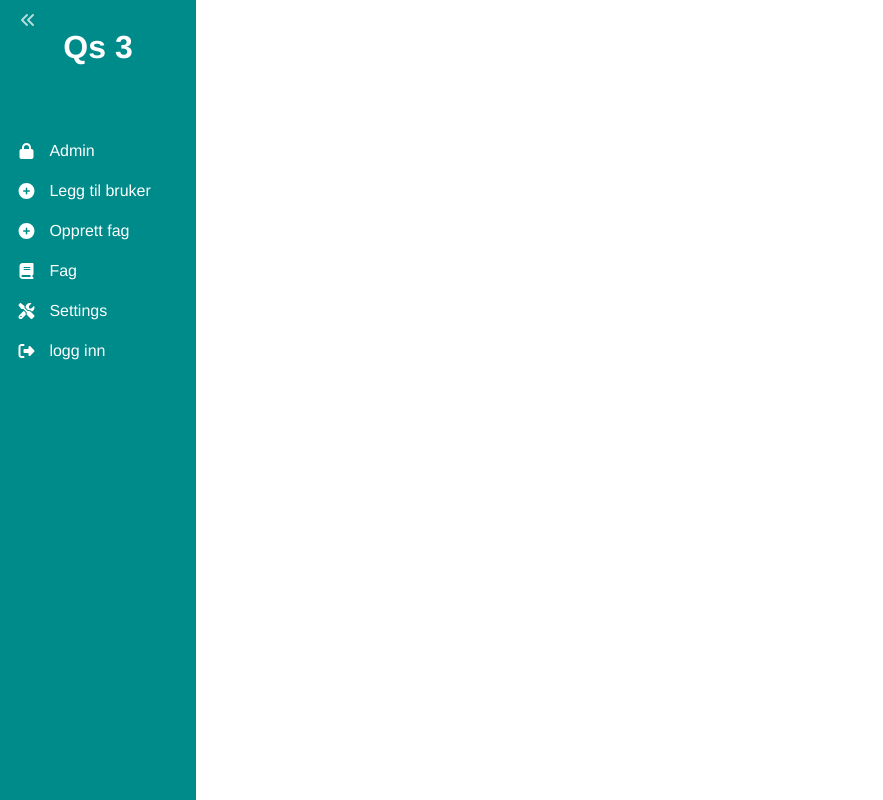
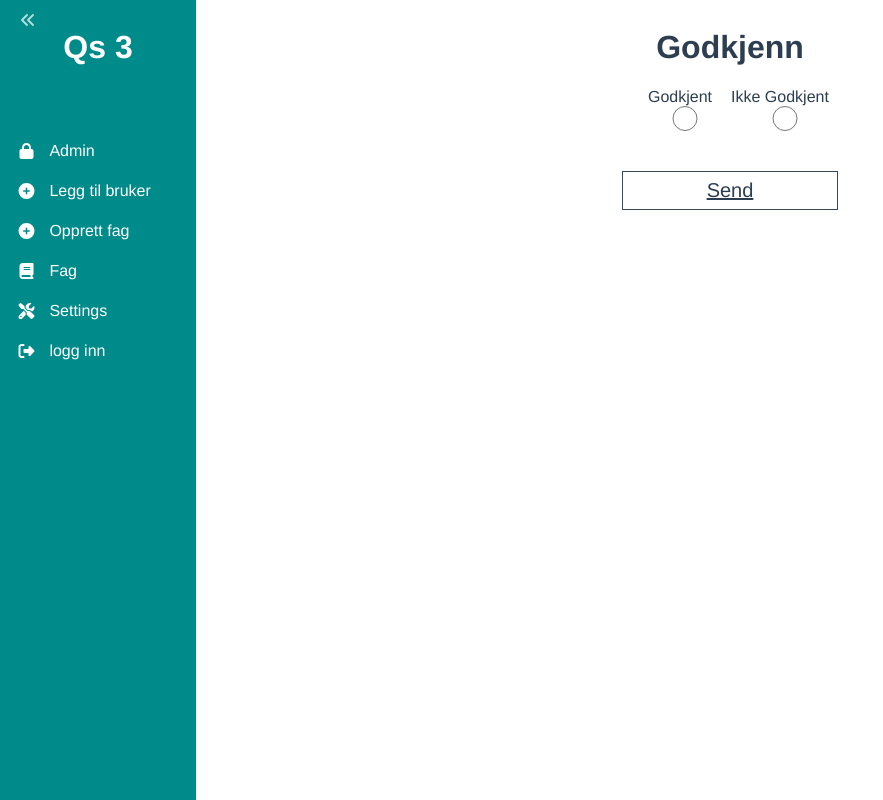
Before and after one commit to Sindreglo/Full-stack-prosjekt, a Vue app in the folder frontend/: page /ApprovalView in a window 1280 px wide. Shown: the whole page, without its empty margins (0-883 px from the left). Built offline with nearby package versions, Linux system fonts and the light colour scheme; what vue-csv-import would draw is missing.

Commit message:
ApprovalView

```diff
--- a/frontend/src/components/boxes/Queue_box.vue
+++ b/frontend/src/components/boxes/Queue_box.vue
@@ -1,9 +1,14 @@
 <template>
-  <div class="queue-card">
-    <h2>{{ user.username }} - {{ user.Time }}</h2>
-    <p>{{ user.exercise }} {{ user.type }}</p>
-    <p>{{ user.place }}</p>
-  </div>
+  <router-link
+    class="subject-link"
+    :to="{ name: 'ApprovalView', params: { studentName: user.username } }"
+  >
+    <div class="queue-card">
+      <h2>{{ user.username }} - {{ user.Time }}</h2>
+      <p>{{ user.exercise }} {{ user.type }}</p>
+      <p>{{ user.place }}</p>
+    </div>
+  </router-link>
 </template>
 
 <script>
@@ -29,4 +34,9 @@ export default {
   transform: scale(1.01);
   box-shadow: 0 3px 12px 0 rgba(0, 0, 0, 0.2);
 }
+
+.subject-link {
+  color: #2c3e50;
+  text-decoration: none;
+}
 </style>
--- a/frontend/src/router/index.js
+++ b/frontend/src/router/index.js
@@ -8,6 +8,7 @@ import Queue_page from "@/views/Queue/Queue_page";
 import CreateSubject from "@/views/admin/CreateSubject";
 import AddUser from "@/views/admin/AddUser";
 import AdminView from "@/views/admin/AdminView";
+import ApprovalView from "@/views/Queue/StudentAssistent/ApprovalView";
 
 const routes = [
   {
@@ -57,6 +58,12 @@ const routes = [
     name: "AdminView",
     component: AdminView,
   },
+  {
+    path: "/ApprovalView",
+    name: "ApprovalView",
+    props: true,
+    component: ApprovalView,
+  },
 ];
 
 const router = createRouter({
--- /dev/null
+++ b/frontend/src/views/Queue/StudentAssistent/ApprovalView.vue
@@ -0,0 +1,50 @@
+<template>
+  <div id="approvalForm2">
+    <h1>Godkjenn {{ studentName }}</h1>
+    <div id="radioInput">
+      <input
+        class="radioItem"
+        id="radioItem1"
+        type="radio"
+        v-model="approve"
+        value="0"
+      />
+      <label for="radioItem1">Godkjent</label>
+
+      <input
+        class="radioItem"
+        id="radioItem2"
+        type="radio"
+        v-model="approve"
+        value="1"
+      />
+      <label for="radioItem2">Ikke Godkjent</label>
+    </div>
+    <router-link id="queueButton" :to="{ name: 'Queue_page' }"
+      >Send</router-link
+    >
+  </div>
+</template>
+
+<script>
+export default {
+  props: ["studentName"],
+  data() {
+    return {
+      approve: "",
+    };
+  },
+};
+</script>
+
+<style>
+#approvalForm2 {
+  display: flex;
+  flex-direction: column;
+  align-items: center;
+}
+
+#radioInput {
+  align-items: center;
+}
+</style>
```
